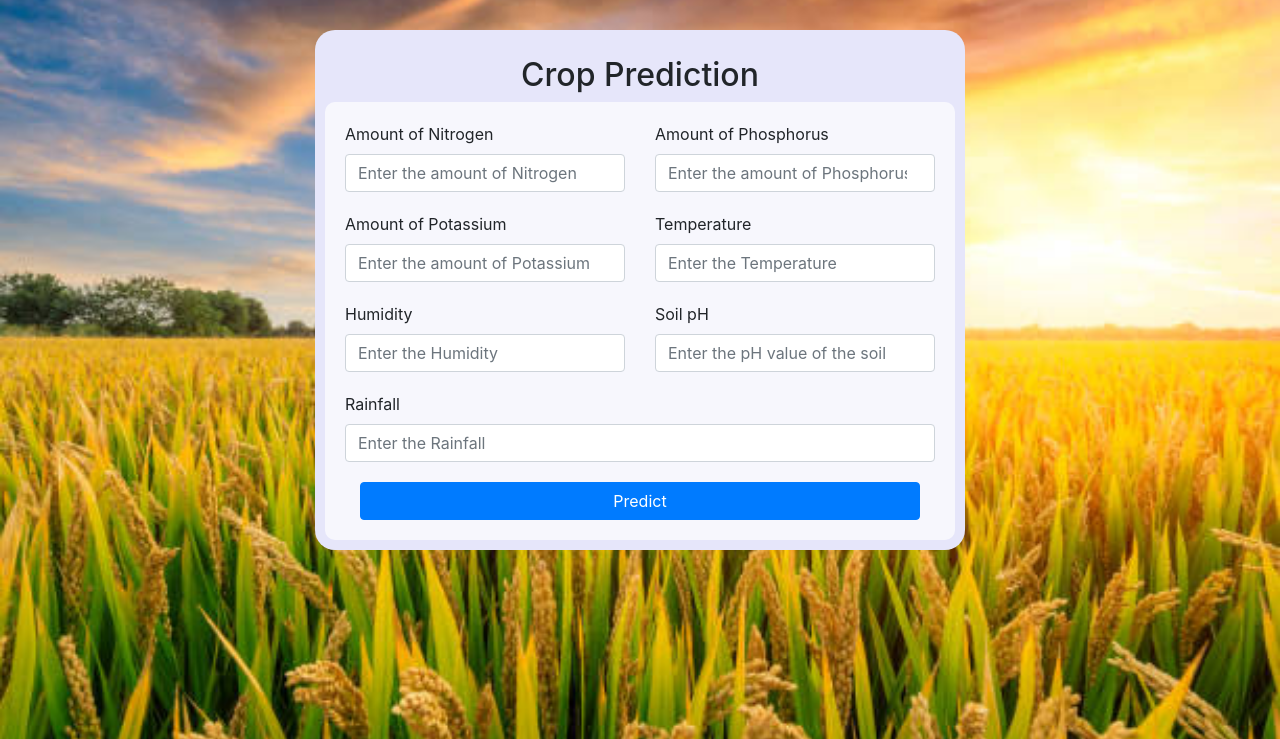
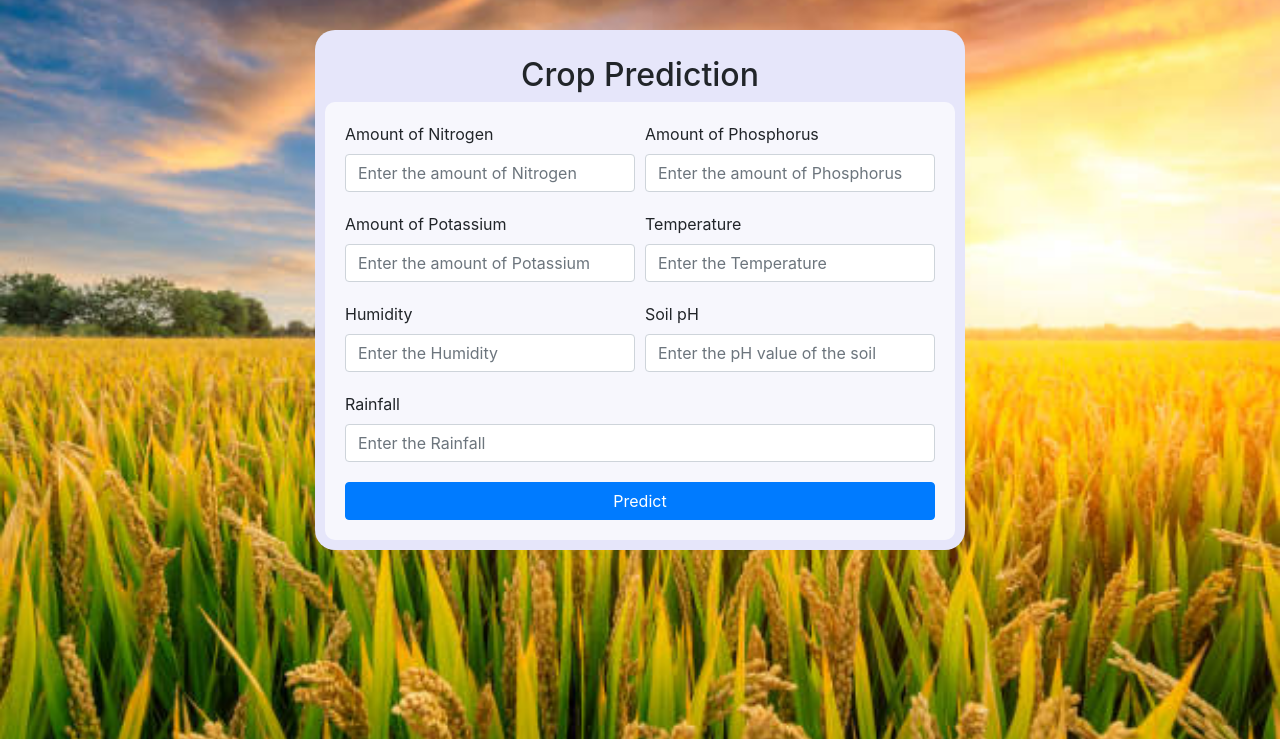
Before and after one commit to suryalaveti/NaturePromise, a Flask app: page /predict in a window 1280 px wide. Shown: the part 61-800 px from the top of the page. Run offline with Flask 3, Linux system fonts and the light colour scheme; parts of the project's set-up code (start-up, migrations or seed data) failed here and were passed over; some libraries are stand-ins or nearby versions.

Commit message:
Update predict.html

```diff
--- a/templates/predict.html
+++ b/templates/predict.html
@@ -7,7 +7,9 @@
     <meta name="viewport" content="width=device-width, initial-scale=1, shrink-to-fit=no">
 
     <!-- Bootstrap CSS -->
-    <link rel="stylesheet" href="https://stackpath.bootstrapcdn.com/bootstrap/4.5.0/css/bootstrap.min.css" integrity="sha384-9aIt2nRpC12Uk9gS9baDl411NQApFmC26EwAOH8WgZl5MYYxFfc+NcPb1dKGj7Sk" crossorigin="anonymous">
+    <link rel="stylesheet" href="https://stackpath.bootstrapcdn.com/bootstrap/4.5.0/css/bootstrap.min.css"
+        integrity="sha384-9aIt2nRpC12Uk9gS9baDl411NQApFmC26EwAOH8WgZl5MYYxFfc+NcPb1dKGj7Sk" crossorigin="anonymous">
+    <link rel="stylesheet" href="{{ url_for('static',filename='CSS/.css') }}">
     <title>AgriCrop</title>
     <style>
         .navbar-nav .nav-item {
@@ -24,34 +26,37 @@
             right: 10px;
         }
 
-        .container{
+        .container {
             background-color: lavender;
-            width: 650px;
-            height: auto;
-            margin-top: 30px;
+            width: 90%; /* Adjust container width */
+            max-width: 650px; /* Max width for larger screens */
+            margin: 30px auto; /* Center container */
             border-radius: 20px;
             padding: 10px;
         }
 
         .box {
-            background-color: rgba(255, 255, 255, 0.7); /* Semi-transparent white background */
+            background-color: rgba(255, 255, 255, 0.7);
+            /* Semi-transparent white background */
             padding: 20px;
             border-radius: 10px;
         }
-        body{
+
+        body {
             background-image: url('/static/images/predict1.jpg');
             background-repeat: no-repeat;
             background-size: cover;
         }
 
         .form-group {
-            margin-bottom: 20px; /* Adjust spacing between form fields */
+            margin-bottom: 20px;
+            /* Adjust spacing between form fields */
         }
 
         #singlebutton {
-            width: 100%; /* Make the button full width */
+            width: 100%;
+            /* Make the button full width */
         }
-
     </style>
 </head>
 
@@ -91,57 +96,52 @@
 
             <form action="/predict" method="POST">
 
-                <div class="row">
-                    <div class="col-md-6">
-                        <div class="form-group">
+                <div class="form-row">
+                    <div class="form-group col-md-6">
                         <label for="nitrogen">Amount of Nitrogen</label>
-                            <input type="number" class="form-control" id="nitrogen" name="nitrogen" placeholder="Enter the amount of Nitrogen" required min="0" max="150" step="1">
+                        <input type="number" class="form-control" id="nitrogen" name="nitrogen"
+                            placeholder="Enter the amount of Nitrogen" required min="0" max="150" step="1">
                     </div>
-                    </div>
-                    <div class="col-md-6">
-                        <div class="form-group">
+                    <div class="form-group col-md-6">
                         <label for="phosphorus">Amount of Phosphorus</label>
-                            <input type="number" class="form-control" id="phosphorus" name="phosphorus" placeholder="Enter the amount of Phosphorus" required min="-10" max="150" step="1">
-                        </div>
+                        <input type="number" class="form-control" id="phosphorus" name="phosphorus"
+                            placeholder="Enter the amount of Phosphorus" required min="-10" max="150" step="1">
                     </div>
                 </div>
 
-                <div class="row">
-                    <div class="col-md-6">
-                        <div class="form-group">
+                <div class="form-row">
+                    <div class="form-group col-md-6">
                         <label for="potassium">Amount of Potassium</label>
-                            <input type="number" class="form-control" id="potassium" name="potassium" placeholder="Enter the amount of Potassium" required min="-10" max="210" step="1">
+                        <input type="number" class="form-control" id="potassium" name="potassium"
+                            placeholder="Enter the amount of Potassium" required min="-10" max="210" step="1">
                     </div>
-                    </div>
-                    <div class="col-md-6">
-                        <div class="form-group">
+                    <div class="form-group col-md-6">
                         <label for="temperature">Temperature</label>
-                            <input type="number" class="form-control" id="temperature" name="temperature" placeholder="Enter the Temperature" required min="1" max="45" step="0.01">
-                        </div>
+                        <input type="number" class="form-control" id="temperature" name="temperature"
+                            placeholder="Enter the Temperature" required min="1" max="45" step="0.01">
                     </div>
                 </div>
 
-                <div class="row">
-                    <div class="col-md-6">
-                        <div class="form-group">
+                <div class="form-row">
+                    <div class="form-group col-md-6">
                         <label for="humidity">Humidity</label>
-                            <input type="number" class="form-control" id="humidity" name="humidity" placeholder="Enter the Humidity" min="14" max="100" step="0.01">
+                        <input type="number" class="form-control" id="humidity" name="humidity"
+                            placeholder="Enter the Humidity" min="14" max="100" step="0.01">
                     </div>
-                    </div>
-                    <div class="col-md-6">
-                        <div class="form-group">
+                    <div class="form-group col-md-6">
                         <label for="ph">Soil pH</label>
-                            <input type="number" class="form-control" id="ph" name="ph" placeholder="Enter the pH value of the soil" required min="1" max="14" step="0.01">
-                        </div>
+                        <input type="number" class="form-control" id="ph" name="ph"
+                            placeholder="Enter the pH value of the soil" required min="1" max="14" step="0.01">
                     </div>
                 </div>
 
                 <div class="form-group">
                     <label for="rainfall">Rainfall</label>
-                    <input type="number" class="form-control" id="rainfall" name="rainfall" placeholder="Enter the Rainfall" required min="20" max="300" step="0.01">
+                    <input type="number" class="form-control" id="rainfall" name="rainfall"
+                        placeholder="Enter the Rainfall" required min="20" max="300" step="0.01">
                 </div>
 
-                <div class="col-md-12 text-center">
+                <div class="text-center">
                     <button id="singlebutton" name="singlebutton" class="btn btn-primary">Predict</button>
                 </div>
 
@@ -151,29 +151,30 @@
 
     <!-- Optional JavaScript -->
     <!-- jQuery first, then Popper.js, then Bootstrap JS -->
-    <script src="https://code.jquery.com/jquery-3.5.1.slim.min.js " integrity="sha384-DfXdz2htPH0lsSSs5nCTpuj/zy4C+OGpamoFVy38MVBnE+IbbVYUew+OrCXaRkfj " crossorigin="anonymous "></script>
-    <script src="https://cdn.jsdelivr.net/npm/popper.js@1.16.0/dist/umd/popper.min.js " integrity="sha384-Q6E9RHvbIyZFJoft+2mJbHaEWldlvI9IOYy5n3zV9zzTtmI3UksdQRVvoxMfooAo " crossorigin="anonymous "></script>
-    <script src="https://stackpath.bootstrapcdn.com/bootstrap/4.5.0/js/bootstrap.min.js " integrity="sha384-OgVRvuATP1z7JjHLkuOU7Xw704+h835Lr+6QL9UvYjZE3Ipu6Tp75j7Bh/kR0JKI " crossorigin="anonymous "></script>
+    <script src="https://code.jquery.com/jquery-3.5.1.slim.min.js "
+        integrity="sha384-DfXdz2htPH0lsSSs5nCTpuj/zy4C+OGpamoFVy38MVBnE+IbbVYUew+OrCXaRkfj "
+        crossorigin="anonymous "></script>
+    <script src="https://cdn.jsdelivr.net/npm/popper.js@1.16.0/dist/umd/popper.min.js "
+        integrity="sha384-Q6E9RHvbIyZFJoft+2mJbHaEWldlvI9IOYy5n3zV9zzTtmI3UksdQRVvoxMfooAo "
+        crossorigin="anonymous "></script>
+    <script src="https://stackpath.bootstrapcdn.com/bootstrap/4.5.0/js/bootstrap.min.js "
+        integrity="sha384-OgVRvuATP1z7JjHLkuOU7Xw704+h835Lr+6QL9UvYjZE3Ipu6Tp75j7Bh/kR0JKI "
+        crossorigin="anonymous "></script>
 
     <!-- Google Translate script -->
     <script type="text/javascript">
         function googleTranslateElementInit() {
-          new google.translate.TranslateElement(
-            {
+            new google.translate.TranslateElement({
                 pageLanguage: "en",
                 includedLanguages: "te,zh-CN,ja,ta",
                 layout: google.translate.TranslateElement.InlineLayout.SIMPLE,
                 autoDisplay: false,
-            },
-            "google_translate_element"
-          );
+            }, "google_translate_element");
         }
     </script>
 
-      <script
-        type="text/javascript"
-        src="//translate.google.com/translate_a/element.js?cb=googleTranslateElementInit"
-      ></script>
+    <script type="text/javascript"
+        src="//translate.google.com/translate_a/element.js?cb=googleTranslateElementInit"></script>
 </body>
 
 </html>
```
Lines whose indentation alone changed are shown as unchanged.
